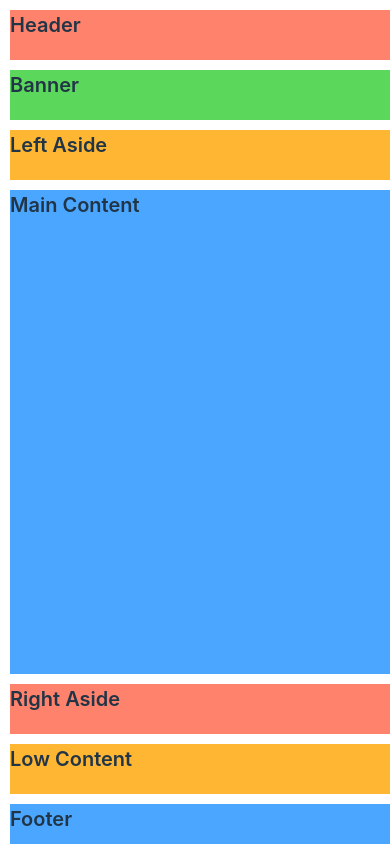
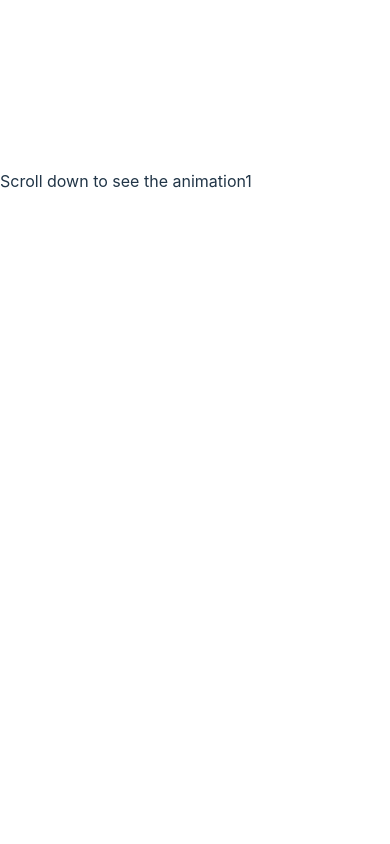
Before and after one commit to MinJeung-Kim/Temp-Grid-layout, a React (Vite) app: page / in a window 390 px wide. Shown: the top 844 px of the page. Built offline with nearby package versions, Linux system fonts and the light colour scheme.

Commit message:
Add: Intersection observer api

```diff
--- a/src/App.module.css
+++ /dev/null
@@ -1,68 +0,0 @@
-.container {
-  width: 100%;
-  height: 100vh;
-  display: grid;
-  grid-template-rows: 80px auto 1fr auto 50px;
-  grid-template-columns: 1fr 4fr 1fr;
-  grid-template-areas:
-    "header       header        header"
-    "left-aside   banner        right-aside"
-    "left-aside   main          right-aside"
-    "left-aside   low-content   right-aside"
-    "footer       footer        footer";
-  grid-gap: 10px;
-  padding: 10px;
-  font-size: 20px;
-  font-weight: 600;
-}
-
-.header {
-  grid-area: header;
-  background: #FF826C;
-}
-
-.banner {
-  grid-area: banner;
-  background: #5BD75B;
-}
-
-.left_aside {
-  grid-area: left-aside;
-  background: #FFB733;
-}
-
-.main {
-  grid-area: main;
-  background: #4BA6FF;
-}
-
-.right_aside {
-  grid-area: right-aside;
-  background: #FF826C;
-}
-
-.low_content {
-  grid-area: low-content;
-  background: #FFB733;
-}
-
-.footer {
-  grid-area: footer;
-  background: #4BA6FF;
-}
-
-/* Mobile View */
-@media (max-width:678px) {
-  .container {
-    grid-template-rows: 50px 50px 50px 1fr 50px 50px 50px;
-    grid-template-columns: 1fr;
-    grid-template-areas:
-      "header"
-      "banner"
-      "left-aside"
-      "main"
-      "right-aside"
-      "low-content"
-      "footer";
-  }
-}
--- a/src/App.tsx
+++ b/src/App.tsx
@@ -1,16 +1,10 @@
-import styles from "./App.module.css";
+import GridLayout from "./components/GridLayout/GridLayout";
+import IntersectionObserver from "./components/IntersectionObserver/IntersectionObserver";
 
 function App() {
   return (
-    <div className={styles.container}>
-      <header className={styles.header}>Header</header>
-      <div className={styles.banner}>Banner</div>
-      <nav className={styles.left_aside}>Left Aside</nav>
-      <main className={styles.main}>Main Content</main>
-      <nav className={styles.right_aside}>Right Aside</nav>
-      <div className={styles.low_content}>Low Content</div>
-      <footer className={styles.footer}>Footer</footer>
-    </div>
+    // <GridLayout />
+    <IntersectionObserver />
   );
 }
 
--- /dev/null
+++ b/src/components/GridLayout/GridLayout.tsx
@@ -0,0 +1,15 @@
+import styles from "./styles.module.css";
+
+export default function GridLayout() {
+  return (
+    <div className={styles.container}>
+      <header className={styles.header}>Header</header>
+      <div className={styles.banner}>Banner</div>
+      <nav className={styles.left_aside}>Left Aside</nav>
+      <main className={styles.main}>Main Content</main>
+      <nav className={styles.right_aside}>Right Aside</nav>
+      <div className={styles.low_content}>Low Content</div>
+      <footer className={styles.footer}>Footer</footer>
+    </div>
+  );
+}
--- /dev/null
+++ b/src/components/GridLayout/styles.module.css
@@ -0,0 +1,68 @@
+.container {
+    width: 100%;
+    height: 100vh;
+    display: grid;
+    grid-template-rows: 80px auto 1fr auto 50px;
+    grid-template-columns: 1fr 4fr 1fr;
+    grid-template-areas:
+        "header       header        header"
+        "left-aside   banner        right-aside"
+        "left-aside   main          right-aside"
+        "left-aside   low-content   right-aside"
+        "footer       footer        footer";
+    grid-gap: 10px;
+    padding: 10px;
+    font-size: 20px;
+    font-weight: 600;
+}
+
+.header {
+    grid-area: header;
+    background: #FF826C;
+}
+
+.banner {
+    grid-area: banner;
+    background: #5BD75B;
+}
+
+.left_aside {
+    grid-area: left-aside;
+    background: #FFB733;
+}
+
+.main {
+    grid-area: main;
+    background: #4BA6FF;
+}
+
+.right_aside {
+    grid-area: right-aside;
+    background: #FF826C;
+}
+
+.low_content {
+    grid-area: low-content;
+    background: #FFB733;
+}
+
+.footer {
+    grid-area: footer;
+    background: #4BA6FF;
+}
+
+/* Mobile View */
+@media (max-width:678px) {
+    .container {
+        grid-template-rows: 50px 50px 50px 1fr 50px 50px 50px;
+        grid-template-columns: 1fr;
+        grid-template-areas:
+            "header"
+            "banner"
+            "left-aside"
+            "main"
+            "right-aside"
+            "low-content"
+            "footer";
+    }
+}
--- /dev/null
+++ b/src/components/IntersectionObserver/IntersectionObserver.tsx
@@ -0,0 +1,16 @@
+import ScrollAnimation from "./ScrollAnimation";
+import styles from "./styles.module.css";
+
+export default function IntersectionObserver() {
+  return (
+    <div className={styles.main}>
+      <div className={styles.page}>Scroll down to see the animation1</div>
+      <ScrollAnimation />
+      <div className={styles.page}>Scroll down to see the animation2</div>
+      <ScrollAnimation />
+      <div className={styles.page}>Scroll down to see the animation3</div>
+      <ScrollAnimation />
+      <div className={styles.page}>Scroll down to see the animation4</div>
+    </div>
+  );
+}
--- /dev/null
+++ b/src/components/IntersectionObserver/ScrollAnimation.tsx
@@ -0,0 +1,35 @@
+import { useEffect, useRef, useState } from "react";
+import styles from "./styles.module.css";
+
+export default function ScrollAnimation() {
+  const boxRef = useRef<HTMLDivElement>(null);
+  const [isVisible, setIsVisible] = useState(false);
+
+  useEffect(() => {
+    const observer = new IntersectionObserver(
+      (entries) => {
+        entries.forEach((entry) => {
+          setIsVisible(entry.isIntersecting);
+        });
+      },
+      { threshold: 0.5 }
+    );
+
+    if (boxRef.current) {
+      observer.observe(boxRef.current);
+    }
+
+    return () => {
+      if (boxRef.current) {
+        observer.unobserve(boxRef.current);
+      }
+    };
+  }, []);
+
+  return (
+    <div
+      ref={boxRef}
+      className={`${styles.box} ${isVisible ? styles.visible : ""}`}
+    />
+  );
+}
--- /dev/null
+++ b/src/components/IntersectionObserver/styles.module.css
@@ -0,0 +1,33 @@
+.main {
+    min-height: 200vh;
+    padding: 20vh 0
+}
+
+.page {
+    height: 100vh
+}
+
+/* ScrollAnimation.module.css */
+@keyframes fadeInUp {
+    from {
+        opacity: 0;
+        transform: translateY(20px);
+    }
+
+    to {
+        opacity: 1;
+        transform: translateY(0);
+    }
+}
+
+.box {
+    width: 100px;
+    height: 100px;
+    background-color: blue;
+    opacity: 0;
+    animation-fill-mode: forwards;
+}
+
+.visible {
+    animation: fadeInUp 1s ease-out;
+}
```
